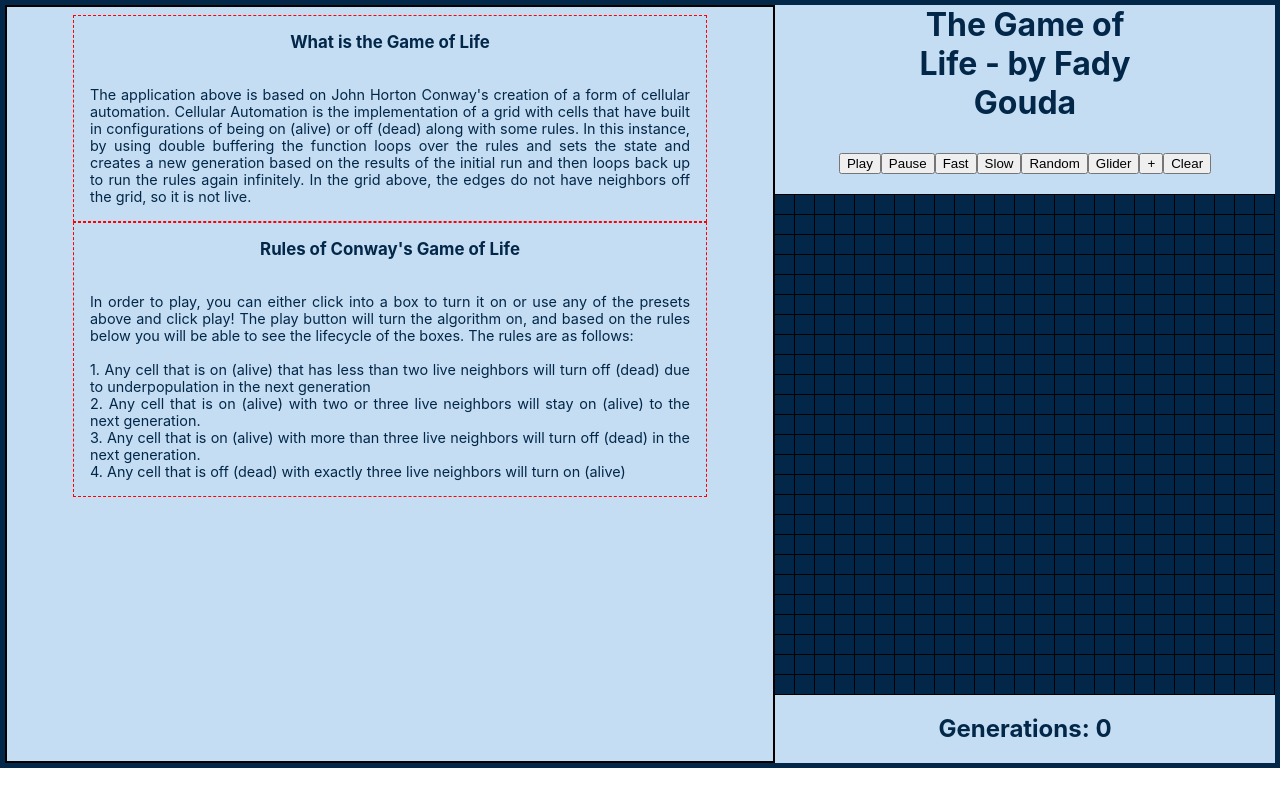
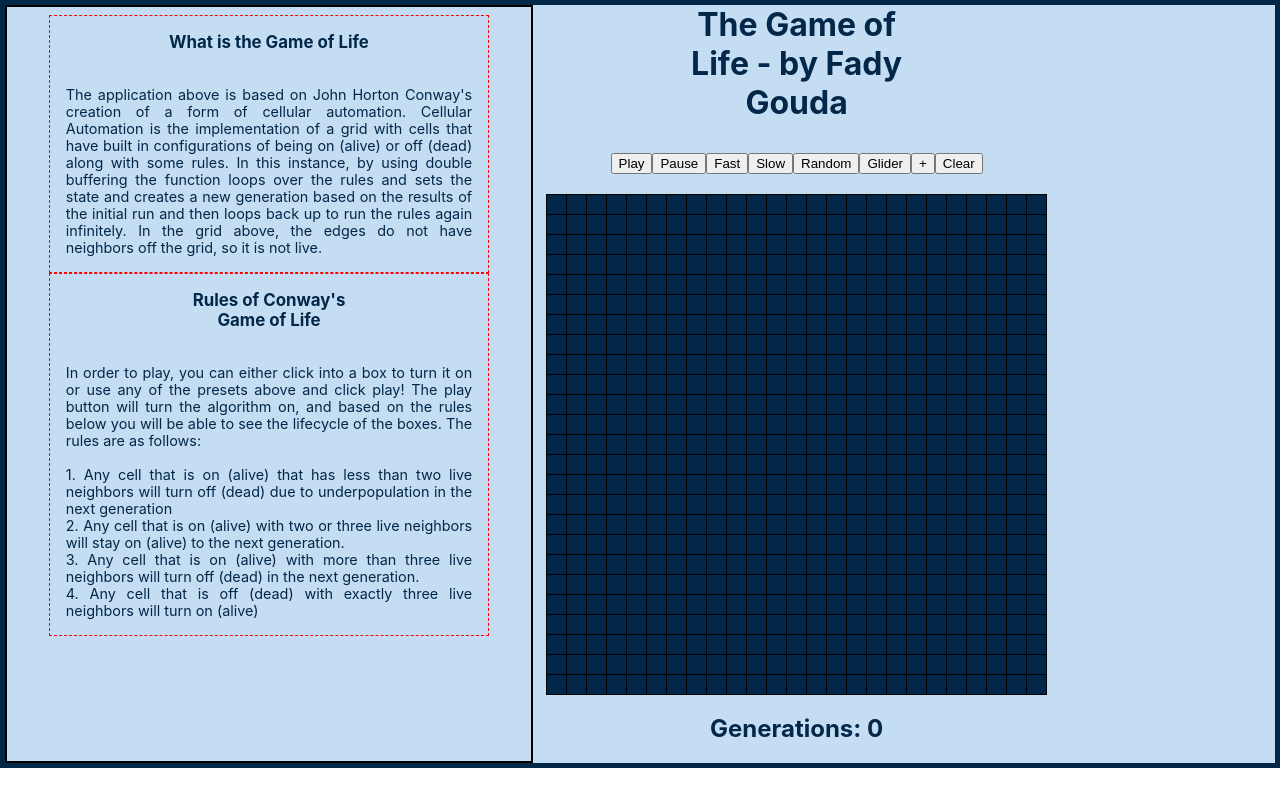
Before and after one commit to fadygouda/CS-PT13-Conway-s-Game-Of-Life, a React (Create React App) app in the folder gameoflife/: page / in a window 1280 px wide. Built offline with nearby package versions, Linux system fonts and the light colour scheme.

Commit message:
adjustment

```diff
--- a/gameoflife/src/App.css
+++ b/gameoflife/src/App.css
@@ -45,7 +45,7 @@
   display: flex;
   flex-direction: column;
   align-items: center;
-  width: 100%;
+  max-width: 40%;
   border: 2px solid black;
   padding: .5rem .5rem .5rem .5rem;
 
```
